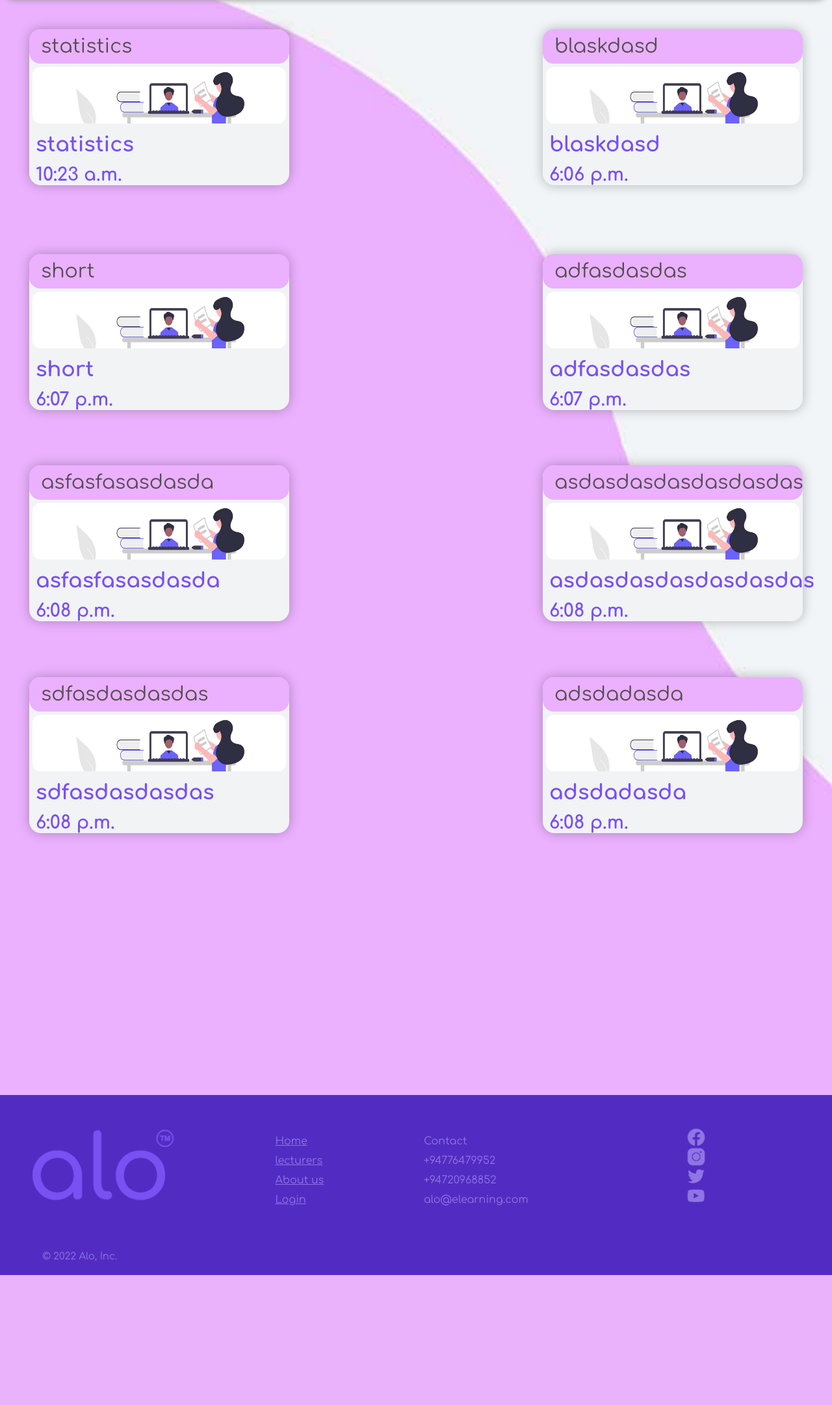
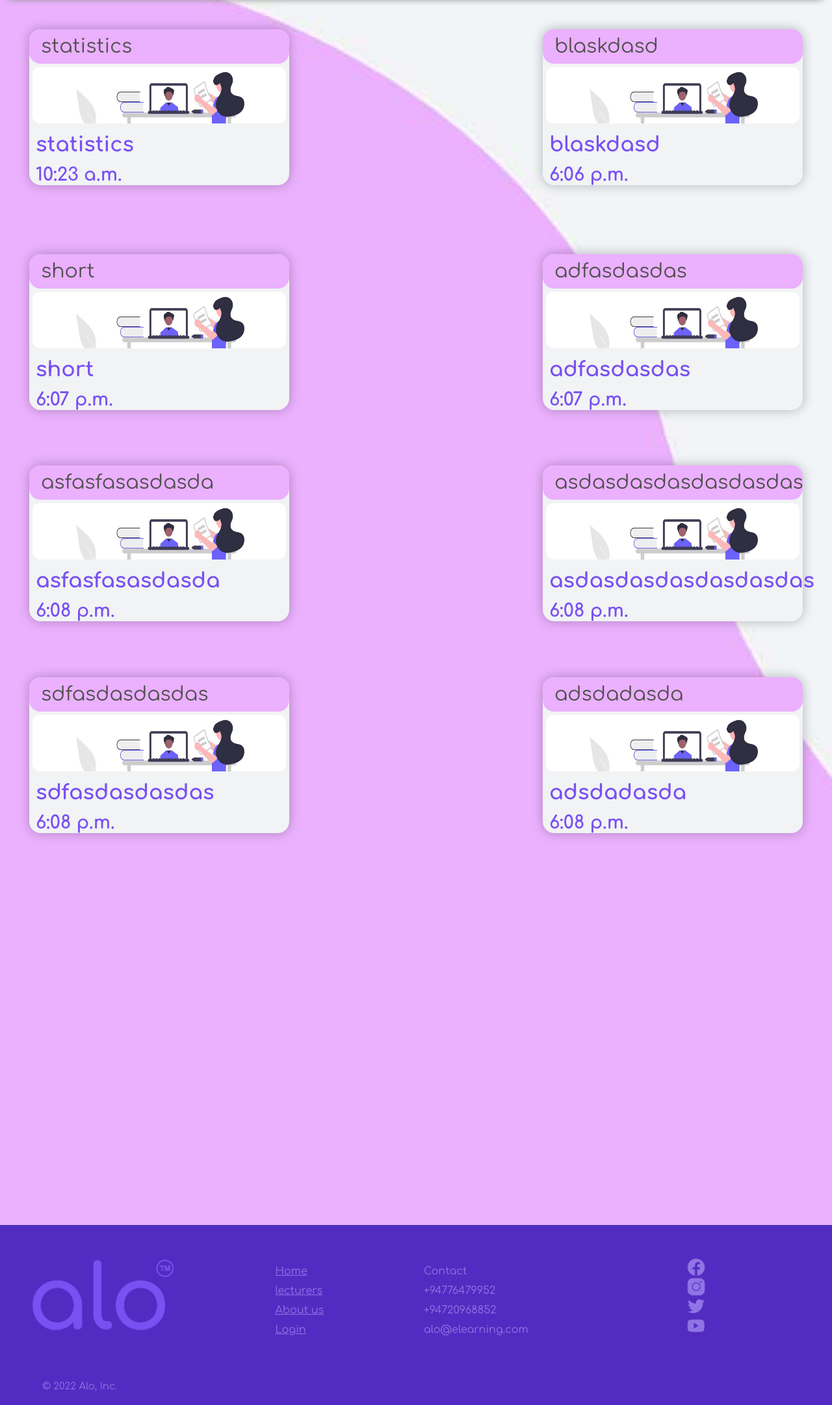
Before and after one commit to JONTI0000/E-learning-Platform, a Django app: page /session/ in a window 1280 px wide. Shown: the part 75-2237 px from the top of the page at 65% size. Before the commit the page ends 2037 px from the top, so only its background shows below. Run offline with Django 4.2, Linux system fonts and the light colour scheme; data comes from the database, SQL or seed files in the repository.

Commit message:
adding a little responsiveness

```diff
--- a/templates/session_v.html
+++ b/templates/session_v.html
@@ -87,7 +87,7 @@
   color: #fff;
 }
 .screen{
-  margin-bottom: 500px;
+  margin-bottom: 700px;
 
 }
 
```
